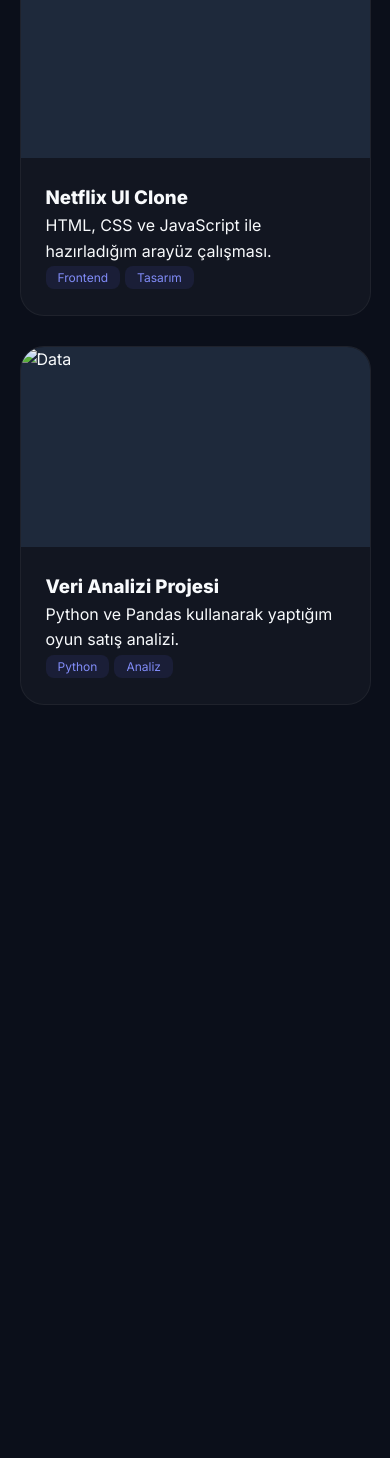
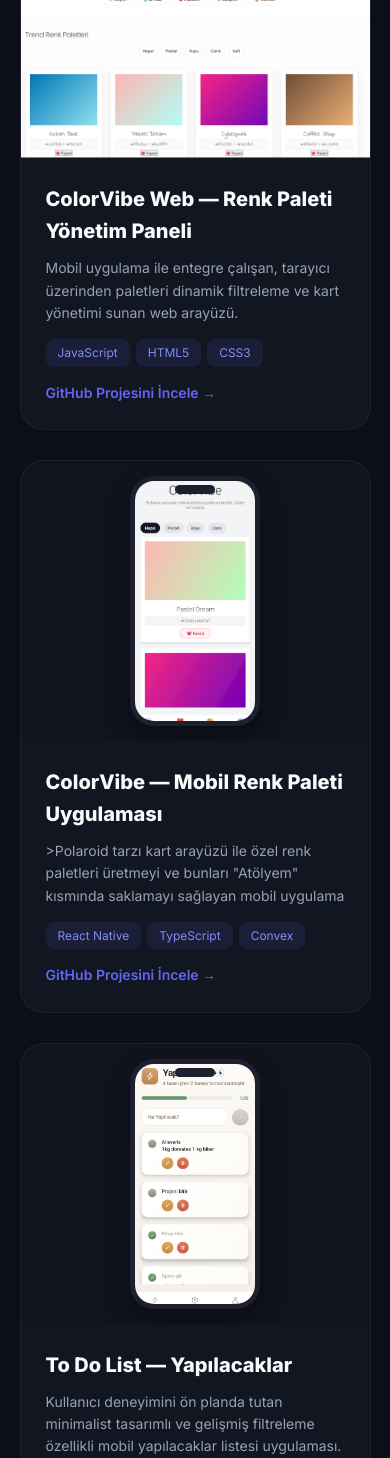
Before and after one commit to hatice-sen/portfolio, a plain HTML site: page projelerim.html in a window 390 px wide. Shown: the part 324-1782 px from the top of the page. Before the commit the page ends 1129 px from the top, so only its background shows below. Drawn offline with Linux system fonts and the light colour scheme.

Commit message:
portfolyo güncellendi ve düzenlemeler yapıldı

```diff
--- a/projelerim.html
+++ b/projelerim.html
@@ -12,10 +12,10 @@
 <body>
 
     <nav class="ust-menu">
-        <a class="aktif-sayfa" href="index.html">Ana Sayfa</a>
+        <a href="index.html">Ana Sayfa</a>
         <a href="index.html#hakkimda">Hakkımda</a>
         <a href="index.html#yetenekler">Becerilerim</a>
-        <a href="projelerim.html">Projelerim</a>
+        <a class="aktif-sayfa" href="projelerim.html">Projelerim</a>
         <a href="index.html#iletisim">İletişim</a>
     </nav>
 
@@ -23,21 +23,87 @@
         <h2 class="baslik">Geliştirdiğim <span class="renkli-yazi">Projeler</span></h2>
         <div class="proje-listesi">
 
-            <div class="proje-ogesi">
-                <div class="proje-fotografi"><img src="images/netflix.png" alt="Netflix"></div>
-                <div class="proje-icerik">
-                    <h3>Netflix UI Clone</h3>
-                    <p>HTML, CSS ve JavaScript ile hazırladığım arayüz çalışması.</p>
-                    <div class="proje-etiketleri"><span>Frontend</span><span>Tasarım</span></div>
+                    <div class="proje-ogesi">
+                        <div class="proje-fotografi">
+                            <div class="web-preview">
+                                <img src="images/colorvibe2.png" alt="ColorVibe Web">
+                            </div>
+                        </div>
+
+                        <div class="proje-icerik">
+                            <h3>ColorVibe Web — Renk Paleti Yönetim Paneli</h3>
+                            <p>Mobil uygulama ile entegre çalışan, tarayıcı üzerinden paletleri dinamik filtreleme ve kart yönetimi sunan
+                                web arayüzü.</p>
+                            <div class="proje-etiketleri" style="margin-bottom: 15px;">
+                                <span>JavaScript</span><span>HTML5</span><span>CSS3</span>
+                            </div>
+                            <a href="https://github.com/hatice-sen/ColorVibe-Dijital-Renk-Paleti" target="_blank"
+                                style="color: #6366f1; text-decoration: none; font-size: 14px; font-weight: 600;">
+                                GitHub Projesini İncele →
+                            </a>
+                        </div>
+                    </div>
+
+
+
+
+        <div class="proje-ogesi">
+            <div class="proje-fotografi">
+                <div class="phone-mockup">
+                    <img src="images/e1.png" alt="ColorVibe Mobile">
                 </div>
             </div>
+            <div class="proje-icerik">
+                <h3>ColorVibe — Mobil Renk Paleti Uygulaması</h3>
+                <p>>Polaroid tarzı kart arayüzü ile özel renk paletleri üretmeyi ve bunları "Atölyem" kısmında
+                saklamayı sağlayan mobil uygulama</p>
+                <div class="proje-etiketleri" style="margin-bottom: 15px;">
+                    <span>React Native</span><span>TypeScript</span><span>Convex</span>
+                </div>
+                <a href="https://github.com/hatice-sen/ColorVibe-Mobil-Renk-Atolyesi" target="_blank"
+                    style="color: #6366f1; text-decoration: none; font-size: 14px; font-weight: 600;">GitHub Projesini İncele
+                    →</a>
+            </div>
+        </div>
+
+
+
+
+
+        <div class="proje-ogesi">
+            <div class="proje-fotografi">
+                <div class="phone-mockup">
+                    <img src="images/yapilacaklar.png" alt="To Do List">
+                </div>
+            </div>
+            <div class="proje-icerik">
+                <h3>To Do List — Yapılacaklar</h3>
+                <p>Kullanıcı deneyimini ön planda tutan minimalist tasarımlı ve gelişmiş filtreleme özellikli mobil yapılacaklar
+                    listesi uygulaması.</p>
+                <div class="proje-etiketleri" style="margin-bottom: 15px;">
+                    <span>React Native</span><span>TypeScript</span><span>Convex</span>
+                </div>
+                <a href="https://github.com/hatice-sen/To-Do-List" target="_blank"
+                    style="color: #6366f1; text-decoration: none; font-size: 14px; font-weight: 600;">GitHub Projesini İncele
+                    →</a>
+            </div>
+        </div>
+
+
 
             <div class="proje-ogesi">
-                <div class="proje-fotografi"><img src="images/data.png" alt="Data"></div>
+                <div class="proje-fotografi"></div>
                 <div class="proje-icerik">
                     <h3>Veri Analizi Projesi</h3>
-                    <p>Python ve Pandas kullanarak yaptığım oyun satış analizi.</p>
-                    <div class="proje-etiketleri"><span>Python</span><span>Analiz</span></div>
+                    <p>Python, Pandas ve Seaborn kullanarak yaptığım detaylı video oyun satış analizi ve veri
+                        görselleştirme çalışması.</p>
+                    <div class="proje-etiketleri" style="margin-bottom: 15px;">
+                        <span>Python</span><span>Pandas</span><span>NumPy</span><span>Matplotlib</span><span>Seaborn</span><span>Scikit-Learn</span><span>Veri
+                            Bilimi</span><span>Makine Öğrenmesi</span>
+                    </div>
+                    <a href="https://github.com/hatice-sen/Video-Oyunlari-Satis-Analizi" target="_blank"
+                        style="color: #6366f1; text-decoration: none; font-size: 14px; font-weight: 600;">GitHub
+                        Projesini İncele →</a>
                 </div>
             </div>
 
--- a/style.css
+++ b/style.css
@@ -26,6 +26,7 @@
   background: rgba(15, 23, 42, 0.8);
   border: 1px solid rgba(255, 255, 255, 0.1);
   border-radius: 40px;
+  backdrop-filter: blur(10px);
 }
 
 .ust-menu a {
@@ -46,11 +47,12 @@
 
 /* GİRİŞ BÖLÜMÜ */
 .giris-bolumu {
-  height: 100vh;
+  min-height: 100vh;
   display: flex;
   align-items: center;
   justify-content: center;
   background: radial-gradient(circle at 10% 20%, rgba(99, 102, 241, 0.15) 0%, transparent 50%);
+  padding: 80px 0 40px 0;
 }
 
 .giris-icerik {
@@ -70,6 +72,7 @@
   font-size: 13px;
   font-weight: 600;
   border: 1px solid rgba(99, 102, 241, 0.2);
+  display: inline-block;
 }
 
 .sol-taraf h1 {
@@ -92,6 +95,7 @@
 /* BUTONLAR */
 .butonlar {
   display: flex;
+  flex-wrap: wrap;
   gap: 15px;
   margin-bottom: 25px;
 }
@@ -147,6 +151,7 @@
   border-radius: 8px;
   font-size: 13px;
   margin-right: 8px;
+  margin-bottom: 8px;
   transition: 0.3s;
   display: inline-block;
 }
@@ -176,6 +181,7 @@
   position: relative;
   overflow: hidden;
   text-align: center;
+  width: 100%;
 }
 
 .kisisel-kart::before {
@@ -251,7 +257,7 @@
   margin-bottom: 10px;
 }
 
-/* PROJELER */
+/* PROJELER SİSTEMİ */
 .proje-listesi {
   display: grid;
   grid-template-columns: 1fr 1fr;
@@ -266,27 +272,96 @@
   border-radius: 24px;
   overflow: hidden;
   transition: 0.4s;
+  display: flex;
+  flex-direction: column;
 }
 
 .proje-ogesi:hover {
-  transform: translateY(-15px);
+  transform: translateY(-10px);
   border-color: #6366f1;
 }
 
+/* ORTAK RESİM ALANI BAŞLIĞI */
 .proje-fotografi {
-  height: 200px;
-  background-color: #1e293b;
+  width: 100%;
+  height: 340px;
+  background-color: #11131e;
   overflow: hidden;
+  display: flex;
+  justify-content: center;
+  align-items: center;
 }
 
-.proje-fotografi img {
+/* 📱 TO DO LIST İÇİN TELEFON KASASI AYARLARI */
+.phone-mockup {
+  width: 155px;
+  height: 300px;
+  border: 6px solid #1e2030;
+  border-radius: 24px;
+  overflow: hidden;
+  box-shadow: 0 10px 25px rgba(0, 0, 0, 0.4);
+  position: relative;
+  background-color: #000;
+}
+
+.phone-mockup img {
   width: 100%;
   height: 100%;
   object-fit: cover;
+  display: block;
 }
 
+.phone-mockup::before {
+  content: "";
+  position: absolute;
+  top: 4px;
+  left: 50%;
+  transform: translateX(-50%);
+  width: 40px;
+  height: 9px;
+  background-color: #1e2030;
+  border-radius: 10px;
+  z-index: 10;
+}
+
+/* 💻 COLORVIBE İÇİN GENİŞ WEB ÖNİZLEME AYARLARI */
+.web-preview {
+  width: 100%;
+  height: 100%;
+  display: block;
+}
+
+.web-preview img {
+  width: 100%;
+  height: 100%;
+  object-fit: cover;
+  object-position: center top;
+}
+
+/* İÇERİK ALANI VE ETİKETLER */
 .proje-icerik {
   padding: 25px;
+  flex-grow: 1;
+  display: flex;
+  flex-direction: column;
+  justify-content: space-between;
+}
+
+.proje-icerik h3 {
+  font-size: 20px;
+  margin-bottom: 10px;
+}
+
+.proje-icerik p {
+  color: #94a3b8;
+  font-size: 14px;
+  margin-bottom: 15px;
+}
+
+.proje-etiketleri {
+  display: flex;
+  flex-wrap: wrap;
+  gap: 6px;
 }
 
 .proje-etiketleri span {
@@ -295,7 +370,6 @@
   padding: 4px 12px;
   border-radius: 8px;
   font-size: 12px;
-  margin-right: 5px;
 }
 
 /* İLETİŞİM */
@@ -312,7 +386,7 @@
   display: inline-block;
 }
 
-/* MOBİL AYAR */
+/* 📱 RESPONSIVE MOBİL AYARLAR (Max-width: 768px) */
 @media(max-width: 768px) {
 
   .giris-icerik,
@@ -321,7 +395,61 @@
     grid-template-columns: 1fr;
   }
 
+  .giris-icerik {
+    text-align: center;
+    gap: 20px;
+  }
+
+  .sol-taraf h1 {
+    font-size: 36px;
+  }
+
+  .butonlar {
+    justify-content: center;
+  }
+
   .ust-menu {
     display: none;
   }
+
+  .proje-ogesi {
+    max-width: 400px;
+    margin: 0 auto;
+  }
+
+  /* To Do List içeren kartın yüksekliği */
+  .proje-ogesi:has(.phone-mockup) .proje-fotografi {
+    height: 280px;
+  }
+
+  .phone-mockup {
+    width: 130px;
+    height: 250px;
+    border-width: 5px;
+  }
+
+  /* ColorVibe Web içeren kartın yüksekliği mobilde ezilmesin */
+  .proje-ogesi:has(.web-preview) .proje-fotografi {
+    height: 200px;
+  }
+
+  .bilgi-kutusu {
+    padding: 25px;
+  }
+
+  .ikon-listesi {
+    grid-template-columns: 1fr 1fr;
+    gap: 15px;
+  }
 }
+
+/* Küçük Ekranlar */
+@media(max-width: 380px) {
+  .ikon-listesi {
+    grid-template-columns: 1fr;
+  }
+
+  .e-posta-link {
+    font-size: 20px;
+  }
+}
```
Also changed, not shown: index.html (+9 -11 lines), images/colorvibe.png (added), images/colorvibe2.png (added), images/e1.png (added), images/logo-Photoroom.png (added), images/yapilacaklar.png (added), 2 other files.
